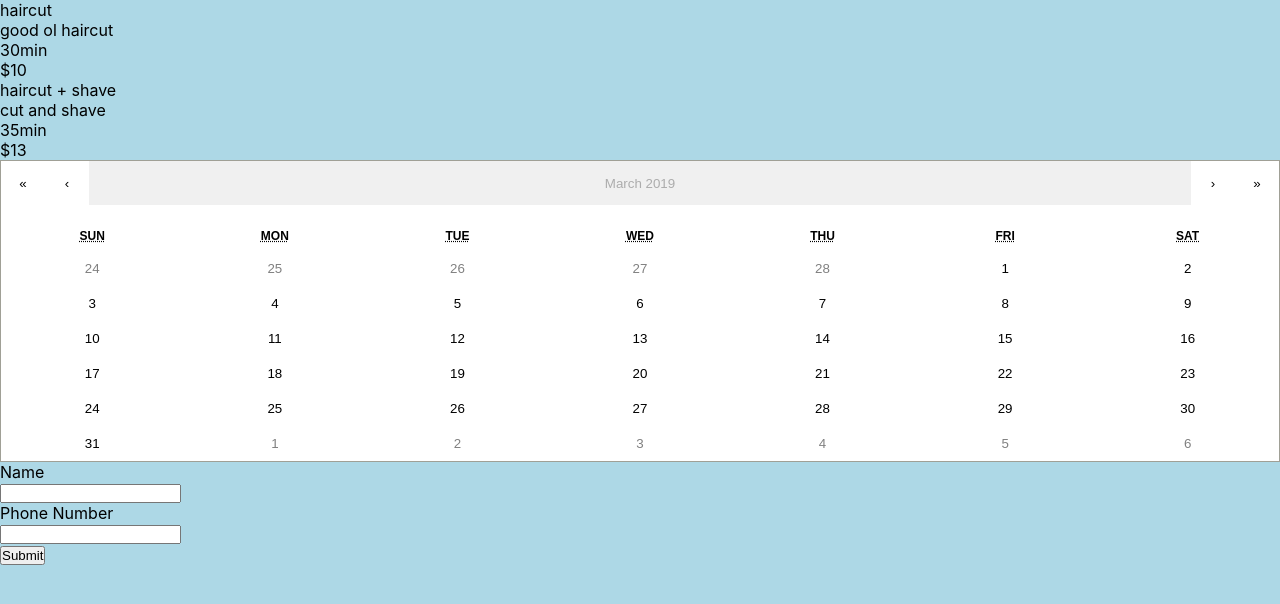
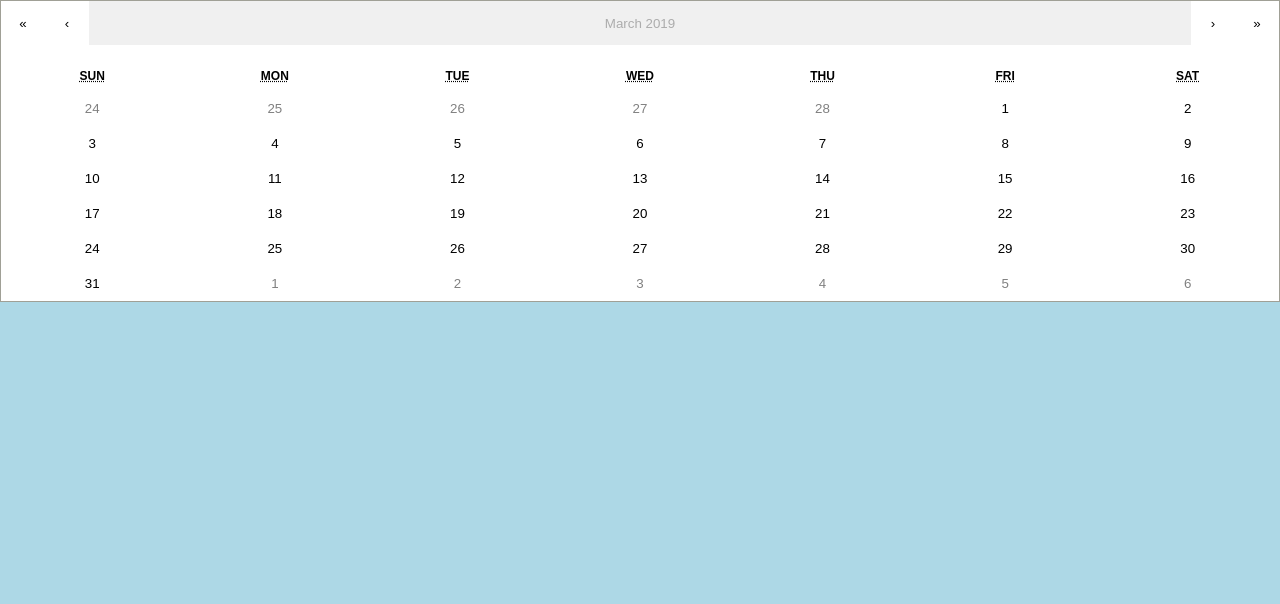
Before and after one commit to rudya/scheduler, a React (Create React App) app: page / in a window 1280 px wide. Shown: the top 604 px of the page. Built offline with nearby package versions, Linux system fonts and the light colour scheme.

Commit message:
create admin page

```diff
--- a/src/App.js
+++ b/src/App.js
@@ -1,6 +1,7 @@
 import React, { Component } from 'react';
 import './App.css';
 import Scheduler from './components/Scheduler'
+import Admin from './components/Admin'
 import { Provider } from 'react-redux';
 import  store  from './store'
 
@@ -8,7 +9,8 @@ class App extends Component {
   render() {
     return (
     	<Provider store={store}>
-	      <Scheduler></Scheduler>
+	      {/*<Scheduler></Scheduler>*/}
+	      <Admin />
 	     </Provider>
     );
   }
--- /dev/null
+++ b/src/components/Admin.js
@@ -0,0 +1,34 @@
+import React, { Component } from 'react';
+import Calendar from 'react-calendar';
+import '../App.css';
+
+class App extends Component{
+
+ 	getTimes = (date) => {
+		let formattedDate = formatDate(date)
+		console.log(formattedDate)
+	}
+
+	render(){
+		return(
+			<div>
+				<Calendar
+		          onChange={this.getTimes}
+		          calendarType={"US"}
+		          className={'calendar'}
+		          showFixedNumberOfWeeks={false}
+		          minDetail={'month'}
+		        />
+			</div>
+		)
+	}
+}
+
+
+const formatDate = (date) => {
+	var newDate = [date.getMonth()+1, date.getDate(), date.getFullYear()]
+	newDate = newDate.join('/')
+	return newDate
+}
+
+export default App;
```
